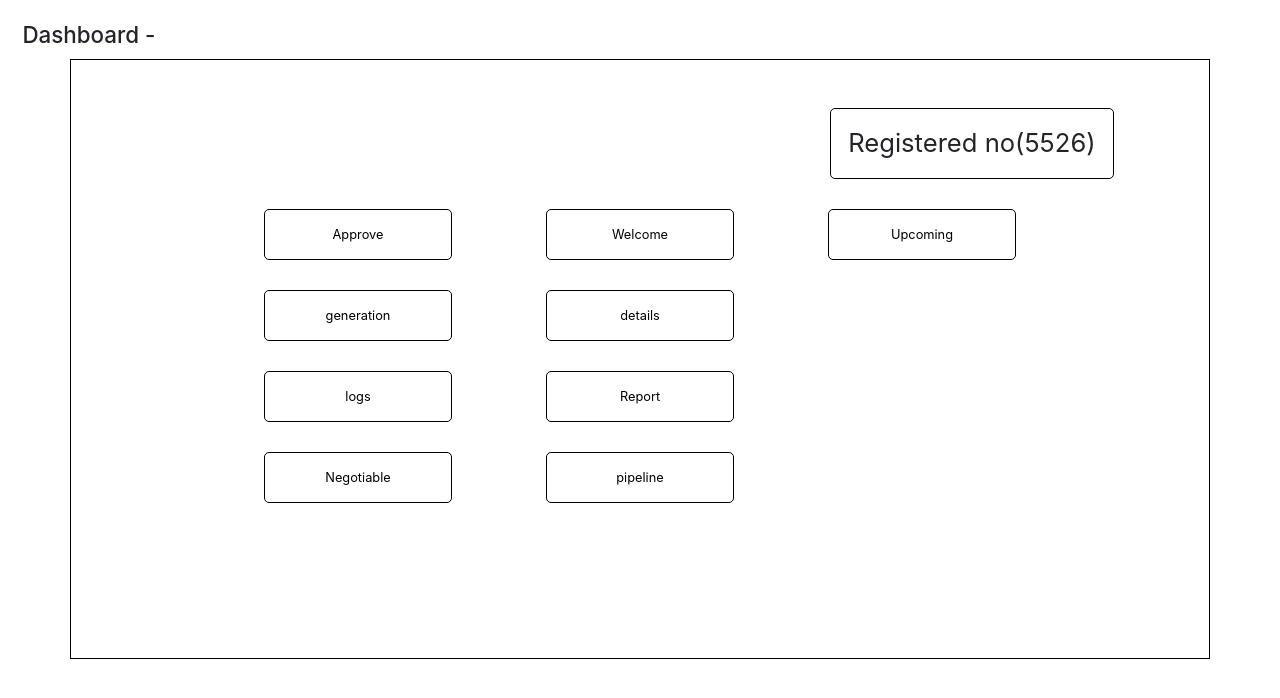
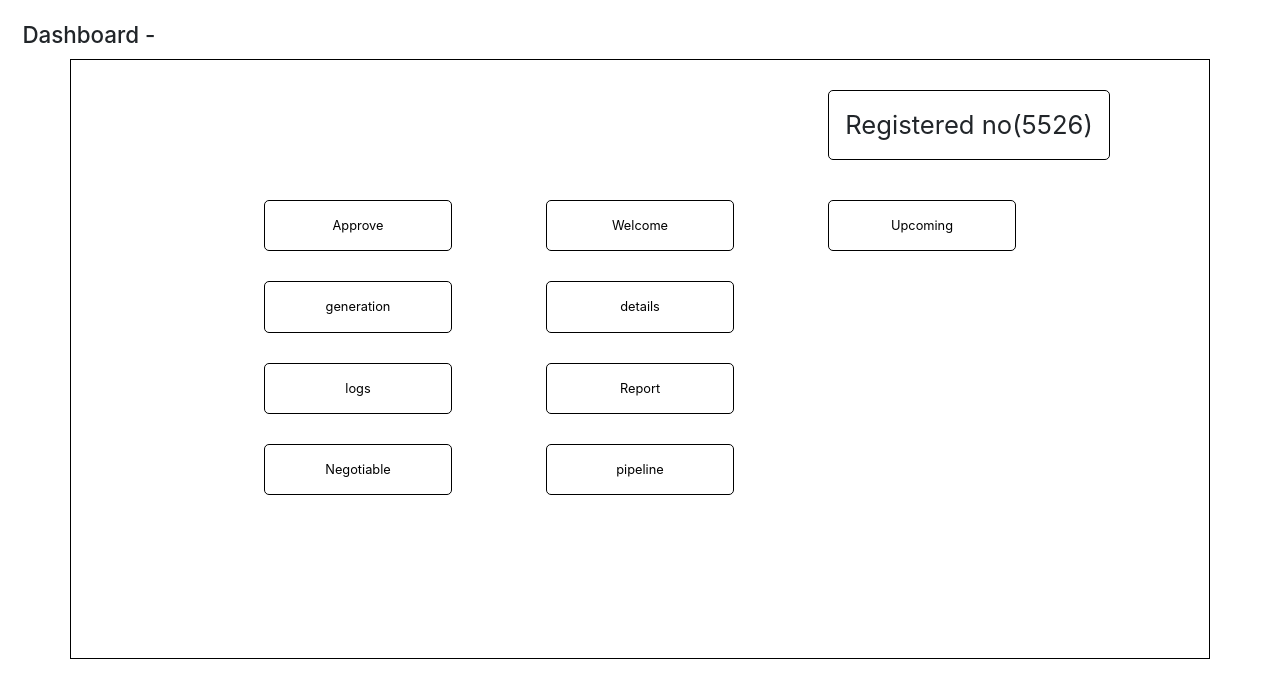
Before and after one commit to akshay-pise/template, a plain HTML site: page index.html in a window 1280 px wide. Drawn offline with nearby package versions, Linux system fonts and the light colour scheme.

Commit message:
remove br and extra div tag

```diff
--- a/index.html
+++ b/index.html
@@ -21,10 +21,10 @@
         <section class="container-fluid p-3">
           <h3 class="m-1 p-2">Dashboard -</h3>
           <div class="container contai-manual">
-            <br />
+
             <div class="col"></div>
-            <br />
-            <div class="row">
+
+            <div class="row1 row">
               <div class="col-8"></div>
               <div class="col-3 hea row1 button-crwp">Registered no(5526)</div>
             </div>
@@ -75,9 +75,7 @@
               </div>
               <div class="col-5"></div>
             </div>
-
             <div class="col"></div>
-
             <div class="row1 row">
               <div class="col-2"></div>
               <div class="col-2 button-crwp">
@@ -89,8 +87,6 @@
               </div>
               <div class="col-5"></div>
             </div>
-
-            <div class="col"></div>
           </div>
         </section>
         <!-- Optional JavaScript -->
```
